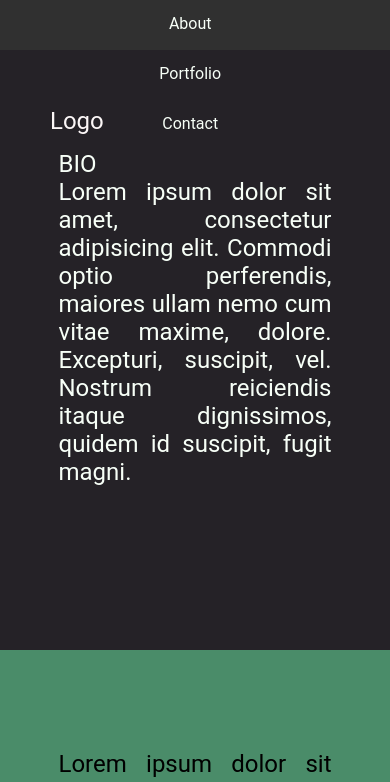
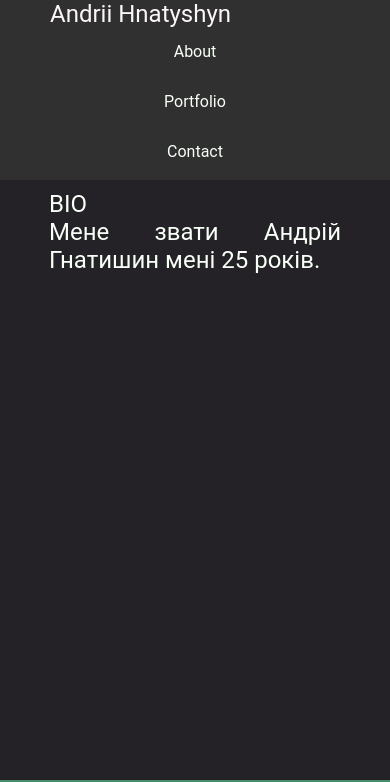
Before and after one commit to andriih/portfolioSite, a website: page index.html in a window 390 px wide. Shown: the top 782 px of the page. Drawn offline with Linux system fonts and the light colour scheme.

Commit message:
Responsive site added

```diff
--- a/css/style.css
+++ b/css/style.css
@@ -127,3 +127,74 @@ html,body{
 	margin-top: -50px;
 	color: #fcf7f7;
 }
+
+
+@media screen and (max-width: 788px) {
+
+    .logo__container{
+	width:100%;
+	display: block;
+        margin: 0 auto;
+
+    }
+
+    .header{
+        display: block;
+        height: 180px;
+    }
+    .header__navbar{
+        display: block;
+        width: 100%;
+    }
+    .navbar{
+        width: 100%;
+        display: block;
+        margin: 0 auto;
+    }
+    .navbar__item{
+        width: 100%;
+        display: inline-block;
+        position: relative;
+        margin-right: 15px;
+    }
+    .navbar__link:hover{
+        border-bottom: 3px solid #B7B7B7;
+        border-top: 3px solid   #B7B7B7;
+        color: #B7B7B7;
+    }
+    .navbar__link{
+		width: 100%;
+		height: 50px;
+		display: block;
+		vertical-align: middle;
+	   	text-align: center;
+		color: #F7FFF7;
+		font-size: 1em;
+		text-decoration: none;
+	}
+
+    .main_content_section {
+        display:inline-block;
+        min-height: 100%;
+    }
+.about__wrapper,.portfolio__wrapper,.contact__wrapper{
+	display:inline-block;
+}
+
+    .content__about,
+    .content__portfolio,
+    .content__contact{
+        display: block;
+        width: 80%;
+        padding: 10px;
+        font-family: 'Roboto', sans-serif;
+        font-size: 1.5em;
+        text-align: justify;
+
+    }
+
+    .content__about{
+        margin-top: 180px;
+    }
+
+}
--- a/index.html
+++ b/index.html
@@ -10,7 +10,7 @@
 		<!-- /////////////////////////////////////HEADER///////////////////////////////////////////////// -->
 		<header class="header">
 			<div class="logo__container">
-				<a href="#content__about" class="logo__link">Logo</a>
+				<a href="#content__about" class="logo__link">Andrii Hnatyshyn</a>
 			</div>
 			<nav class="header__navbar">
 				<ul class="navbar">
@@ -23,12 +23,12 @@
 
 		<!-- /////////////////////////////////////MAIN BODY///////////////////////////////////////////////// -->
 
-		<div class="main_content_section">
-			<div class="about__wrapper" id="content__about">
+		<div class="main_content_section ">
+			<div class="about__wrapper " id="content__about">
 				<section class="content__about">
 					<article>
 						<header>BIO</header>
-						<p>Lorem ipsum dolor sit amet, consectetur adipisicing elit. Commodi optio perferendis, maiores ullam nemo cum vitae maxime, dolore. Excepturi, suscipit, vel. Nostrum reiciendis itaque dignissimos, quidem id suscipit, fugit magni.</p>
+						<p>Мене звати Андрій Гнатишин мені 25 років.</p>
 					</article>
 				</section>
 			</div>
@@ -36,23 +36,24 @@
 			<div class="portfolio__wrapper" id="content__portfolio">
 				<section class="content__portfolio" >
 				Lorem ipsum dolor sit amet, consectetur adipisicing elit. Culpa numquam repellat dicta vel velit facilis distinctio soluta facere reiciendis quisquam provident beatae laborum rerum perspiciatis in debitis omnis architecto fugit, aliquid magnam obcaecati. Suscipit tempore necessitatibus vero ducimus provident velit odio nesciunt dolores sapiente cum dicta voluptates asperiores tempora a ad quas saepe quibusdam, aperiam quam similique. Voluptates tempora, commodi ad incidunt rem laboriosam at est cumque assumenda animi, quas quos delectus voluptatum similique, dolore expedita suscipit! Explicabo ducimus harum quae eius, odio veniam pariatur cum cumque voluptatibus facere assumenda minus dolor cupiditate, ad. Numquam rem inventore odit voluptatem, distinctio!
+
 			</section>
+
 			</div>
 
 			<div class="contact__wrapper" id="content__contact">
-				<section class="content__contact">
-				CONTACT
-				Lorem ipsum dolor sit amet, consectetur adipisicing elit. Modi tempore, inventore sed fugit, repudiandae neque odio doloribus enim voluptates ducimus nisi asperiores laudantium aut deserunt quas itaque ipsum error dolores, quo magnam nesciunt ad aperiam quam alias. Itaque temporibus suscipit enim veritatis distinctio corporis perspiciatis, mollitia repudiandae qui eius libero. Quae alias mollitia tempore magnam porro, ratione velit esse temporibus quasi cumque recusandae voluptas id, officia at quis autem sit harum fugit. Libero quis culpa autem error eveniet repellat porro odio eum at sequi cupiditate ab ex atque, rem fugit suscipit ratione laudantium asperiores officiis quas molestiae debitis quia, ducimus?
-			</section>
+                <section class="content__contact">
+                    CONTACT
+                    Lorem ipsum dolor sit amet, consectetur adipisicing elit. Modi tempore, inventore sed fugit, repudiandae neque odio doloribus enim voluptates ducimus nisi asperiores laudantium aut deserunt quas itaque ipsum error dolores, quo magnam nesciunt ad aperiam quam alias. Itaque temporibus suscipit enim veritatis distinctio corporis perspiciatis, mollitia repudiandae qui eius libero. Quae alias mollitia tempore magnam porro, ratione velit esse temporibus quasi cumque recusandae voluptas id, officia at quis autem sit harum fugit. Libero quis culpa autem error eveniet repellat porro odio eum at sequi cupiditate ab ex atque, rem fugit suscipit ratione laudantium asperiores officiis quas molestiae debitis quia, ducimus?
+                </section>
+
 			</div>
 
 
 
 			<!-- /////////////////////////////////////FOOTER///////////////////////////////////////////////// -->
 			<footer class="footer">
-				<p>Posted by: Hege Refsnes</p>
-				  <p>Contact information: <a href="mailto:someone@example.com">
-				  someone@example.com</a>.</p>
+				<p>Posted by: Andrii Hnatyshyn</p>
 			</footer>
 		</div>
 	</div>
```
